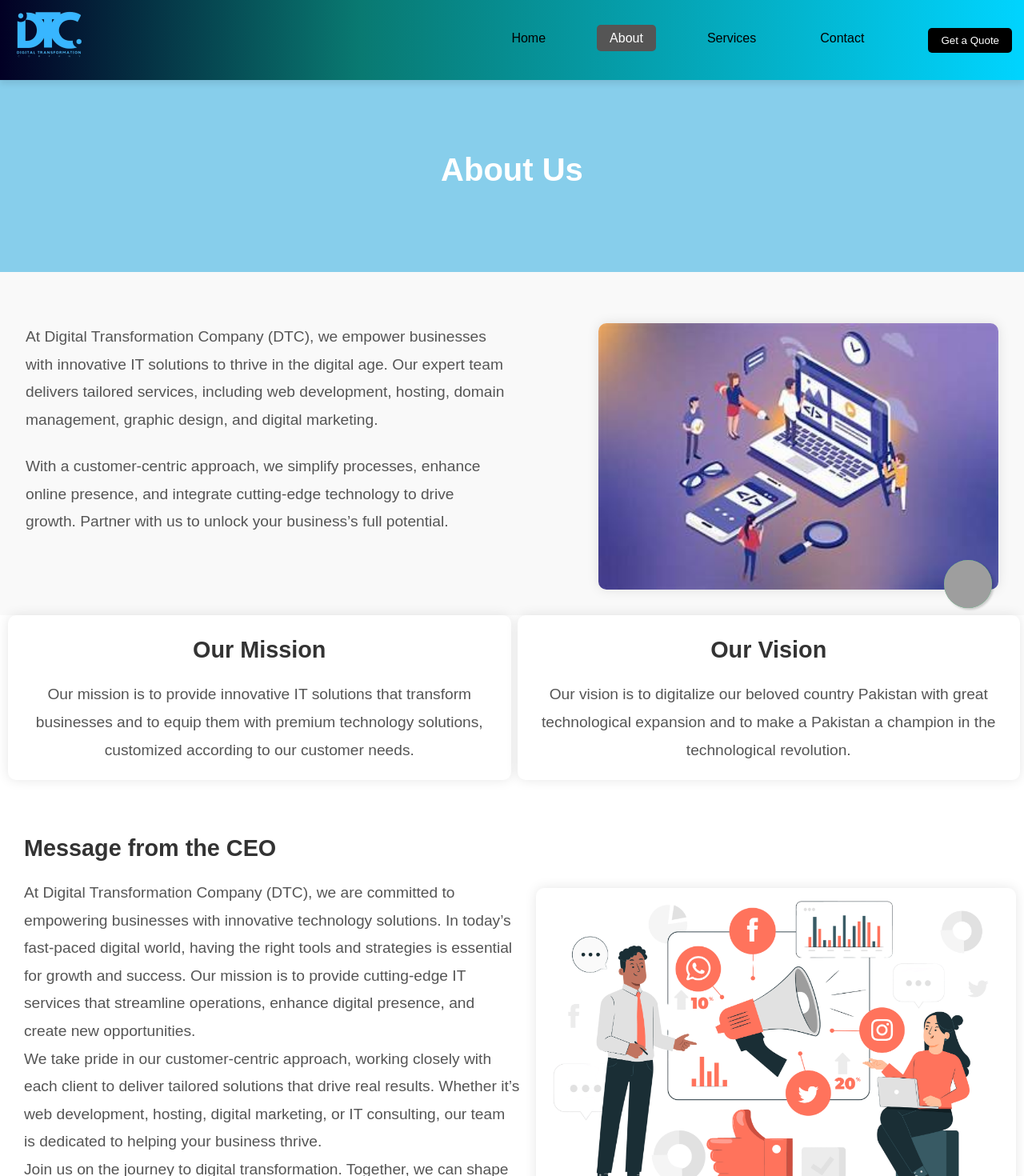
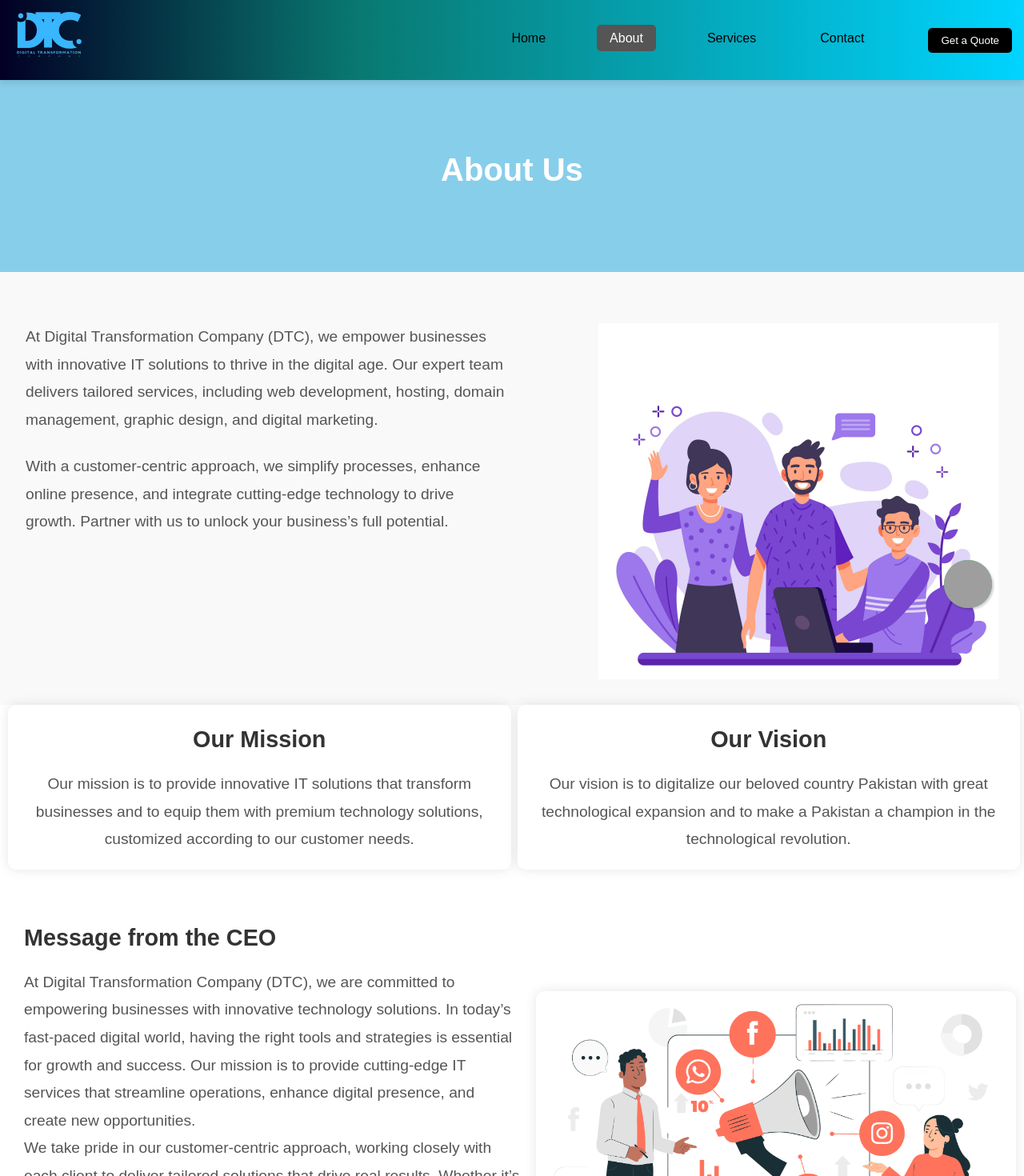
Before and after one commit to AliAbdullah1999/DTC-frontend, a Vue app: page /about in a window 1280 px wide. Shown: the top 1470 px of the page at 80% size. Built offline with nearby package versions, Linux system fonts and the light colour scheme; grey boxes are pictures that could not be loaded.

Commit message:
This is the final push of today

```diff
--- a/src/views/About-us.vue
+++ b/src/views/About-us.vue
@@ -19,7 +19,7 @@
         </p>
       </div>
       <div class="about-image animate-image">
-        <img src="@/assets/th (1).jpeg" alt="Team Image 1" class="about-image1" />
+        <img src="/src/assets/about2.jpg" alt="Team Image 1" class="about-image1" />
       </div>
     </section>
   </div>
@@ -52,7 +52,7 @@
       <p>
         We take pride in our customer-centric approach, working closely with each client to deliver
         tailored solutions that drive real results. Whether it’s web development, hosting, digital
-        marketing, or IT consulting, our team is dedicated to helping your business thrive.
+        marketing, or IT consulting, our team is dedicated to helping your business thrive. We do what we have to meet the demand of our clients.
       </p>
       <p>
         Join us on the journey to digital transformation. Together, we can shape the future of your
@@ -180,8 +180,7 @@ const items = ref([
 .about-image img {
   width: 100%;
   height: auto;
-  border-radius: 10px;
-  box-shadow: 0px 0px 15px rgba(0, 0, 0, 0.1);
+
   transition: transform 0.3s ease;
 }
 
```
